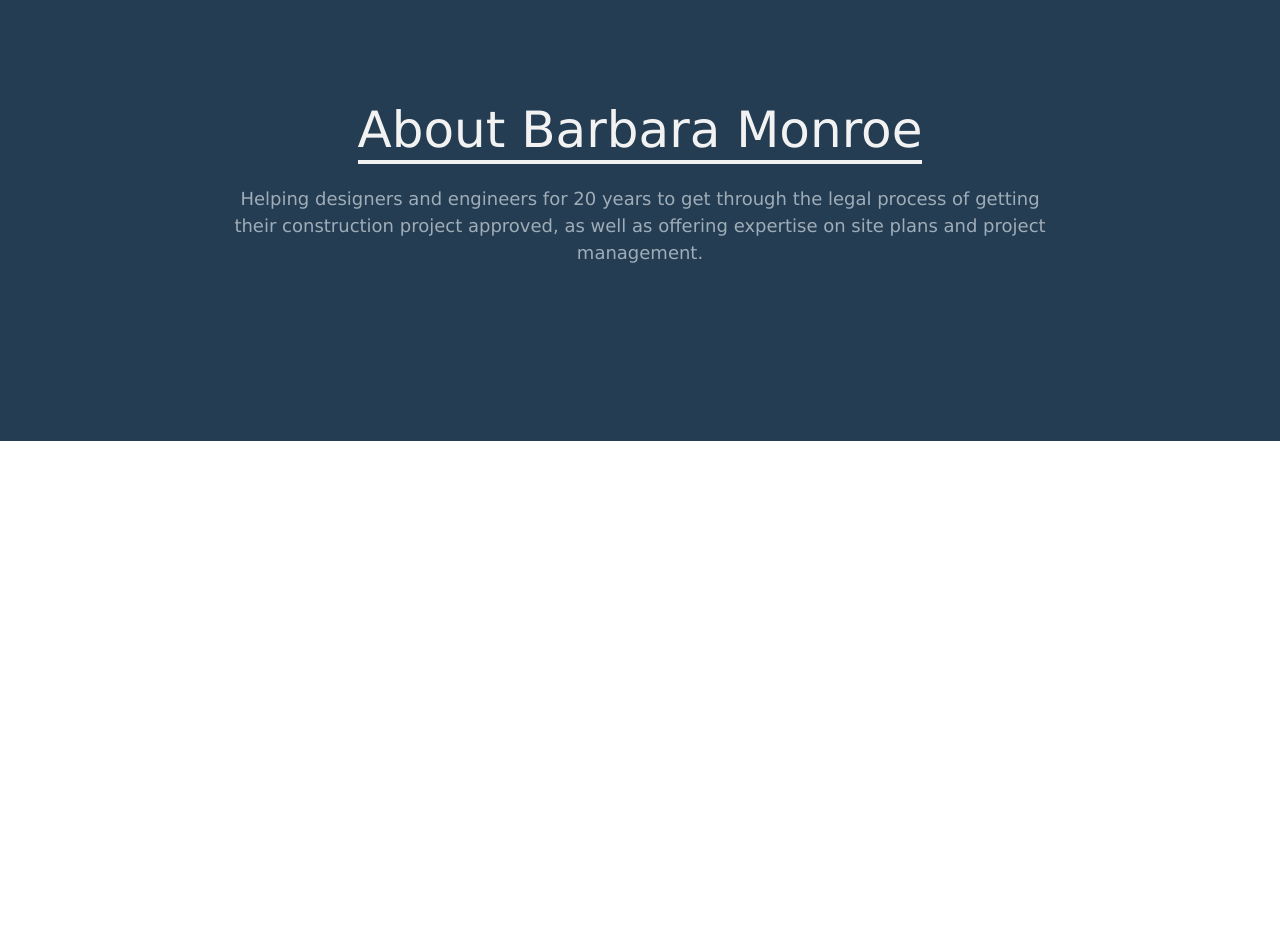
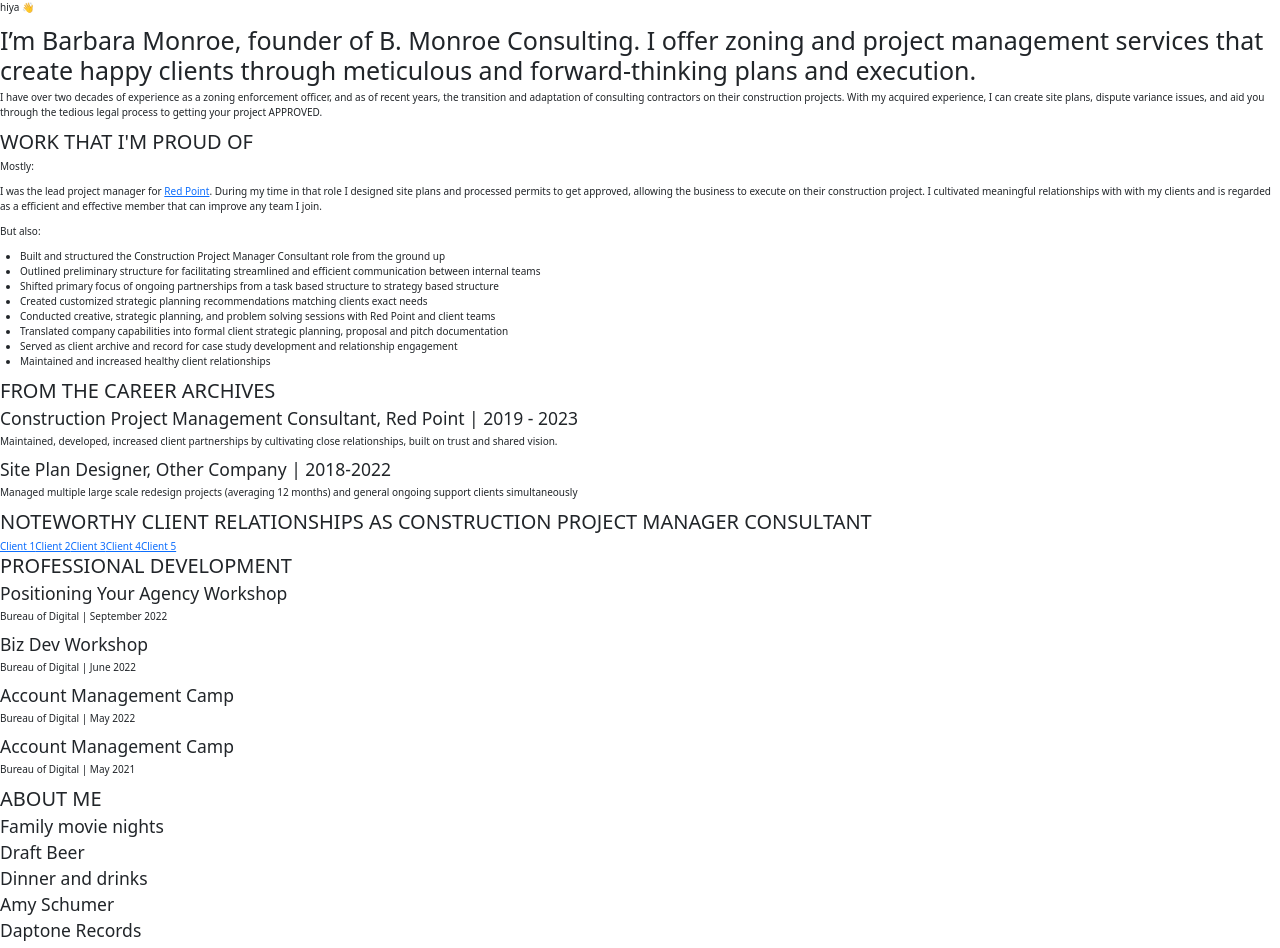
Before and after one commit to Caleb-Rogers/bmonroe-consulting, a Next.js app: page /about in a window 1280 px wide. Shown: the top 948 px of the page. Before the commit the page ends 800 px from the top, so only its background shows below. Built offline with nearby package versions, Linux system fonts and the light colour scheme.

Commit message:
Added About Page
Reorganized directory with separate about section for homepage and about page as a separate page. Added HTML skeleton for about page. Now needs CSS.

```diff
--- /dev/null
+++ b/src/components/About/AboutPage.js
@@ -0,0 +1,73 @@
+import Link from "next/link";
+
+export default function About() {
+    return (
+      <>
+        <div>
+          <p>hiya 👋</p>
+          <h1>I’m Barbara Monroe, founder of B. Monroe Consulting. I offer zoning and project management services
+            that create happy clients through meticulous and forward-thinking plans and execution.</h1>
+          <p>I have over two decades of experience as a zoning enforcement officer, and as of recent years, the
+            transition and adaptation of consulting contractors on their construction projects. With my acquired
+            experience, I can create site plans, dispute variance issues, and aid you through the tedious legal
+            process to getting your project APPROVED.
+          </p>
+          <h2>WORK THAT I'M PROUD OF</h2>
+          <p>Mostly:</p>
+          <p>I was the lead project manager for <a href="https://www.redpointny.com/">Red Point</a>. During my
+            time in that role I designed site plans and processed permits to get approved, allowing the business
+            to execute on their construction project. I cultivated meaningful relationships with with my clients
+            and is regarded as a efficient and effective member that can improve any team I join.
+          </p>
+          <p>But also:</p>
+          <ul>
+            <li>Built and structured the Construction Project Manager Consultant role from the ground up</li>
+            <li>Outlined preliminary structure for facilitating streamlined and efficient communication between internal teams</li>
+            <li>Shifted primary focus of ongoing partnerships from a task based structure to strategy based structure</li>
+            <li>Created customized strategic planning recommendations matching clients exact needs</li>
+            <li>Conducted creative, strategic planning, and problem solving sessions with Red Point and client teams</li>
+            <li>Translated company capabilities into formal client strategic planning, proposal and pitch documentation</li>
+            <li>Served as client archive and record for case study development and relationship engagement</li>
+            <li>Maintained and increased healthy client relationships</li>
+          </ul>
+          <h2>FROM THE CAREER ARCHIVES</h2>
+          <h3>Construction Project Management Consultant, Red Point | 2019 - 2023</h3>
+          <p>Maintained, developed, increased client partnerships by cultivating close relationships, built on trust and shared vision.</p>
+          <h3>Site Plan Designer, Other Company | 2018-2022</h3>
+          <p>Managed multiple large scale redesign projects (averaging 12 months) and general ongoing support clients simultaneously</p>
+          <h2>NOTEWORTHY CLIENT RELATIONSHIPS AS CONSTRUCTION PROJECT MANAGER CONSULTANT</h2>
+          <a href="https://www.redpointny.com/">Client 1</a>
+          <a href="https://www.redpointny.com/">Client 2</a>
+          <a href="https://www.redpointny.com/">Client 3</a>
+          <a href="https://www.redpointny.com/">Client 4</a>
+          <a href="https://www.redpointny.com/">Client 5</a>
+          <h2>PROFESSIONAL DEVELOPMENT</h2>
+          <h3>Positioning Your Agency Workshop</h3>
+          <p>Bureau of Digital | September 2022</p>
+          <h3>Biz Dev Workshop</h3>
+          <p>Bureau of Digital | June 2022</p>
+          <h3>Account Management Camp</h3>
+          <p>Bureau of Digital | May 2022</p>
+          <h3>Account Management Camp</h3>
+          <p>Bureau of Digital | May 2021</p>
+          <h2>ABOUT ME</h2>
+          <h3>Family movie nights</h3>
+          <h3>Draft Beer</h3>
+          <h3>Dinner and drinks</h3>
+          <h3>Amy Schumer</h3>
+          <h3>Daptone Records</h3>
+          <h3>Pasta</h3>
+          <h3>Sunday hangs</h3>
+        </div>
+        <div>
+          <img src="headshot.png" alt="B. Monroe Headshot" />
+          <h4>Barbara Monroe</h4>
+          <h5>Founder at <Link className="" href="/">B. MONROE CONSULTING</Link></h5>
+          <span><img src="linkedin.png" alt="LinkedIn Icon" /><h5> LinkedIn</h5></span>
+          <span><img src="facebook.png" alt="Facebook Icon" /><h5> Facebook</h5></span>
+          <span><img src="email.png" alt="Default Email Icon" /><h5> Email</h5></span>
+          <Link className="main-nav-link nav-cta" href="/contact">Work With Me</Link>
+        </div>
+      </>
+    );
+  };
--- a/src/components/Homepage.js
+++ b/src/components/Homepage.js
@@ -3,7 +3,7 @@ import React from "react";
 import Navbar from "./Navbar/Navbar";
 import Hero from "./Hero/Hero.js";
 import Services from "./Services/Services";
-import AboutMe from "./AboutMe/AboutMe";
+import About from "./About/AboutSection";
 import Testimonials from "./Testimonials/Testimonials";
 import Footer from "./Footer/Footer";
 function Homepage() {
@@ -11,7 +11,7 @@ function Homepage() {
     <div className="wrapper">
       <Navbar />
       <Hero />
-      <AboutMe />
+      <About />
       <Services />
       <Testimonials />
       <Footer />
--- a/src/pages/_app.js
+++ b/src/pages/_app.js
@@ -4,9 +4,10 @@ import "bootstrap/dist/css/bootstrap.min.css";
 import "../components/Navbar/Navbar.css";
 import "../components/Hero/Hero.css";
 import "../components/Services/Services.css";
-import "../components/AboutMe/AboutMe.css";
+import "../components/About/AboutSection.css";
 import "../components/Testimonials/Testimonials.css";
 import "../components/Footer/Footer.css";
+import "../components/About/AboutPage.css";
 
 <link
   rel="stylesheet"
--- a/src/pages/about.js
+++ b/src/pages/about.js
@@ -1,12 +1,5 @@
-export default function About() {
-  return (
-    <div class="about-container">
-      <div class="about-header">
-        <h1>About Barbara Monroe</h1>
-        <p>Helping designers and engineers for 20 years to get through the legal process of getting
-            their construction project approved, as well as offering expertise on
-            site plans and project management.</p>
-      </div>
-    </div>
-  );
-};
+import About from "../components/About/AboutPage";
+
+export default function AboutPage() {
+  return <About />;
+}
```
Also changed, not shown: src/pages/contact.js (+9 -6 lines), src/pages/services.js (+9 -6 lines), src/components/About/AboutPage.css (added), src/components/About/AboutSection.css (renamed from src/components/AboutMe/AboutMe.css), src/components/About/AboutSection.js (renamed from src/components/AboutMe/AboutMe.js).
